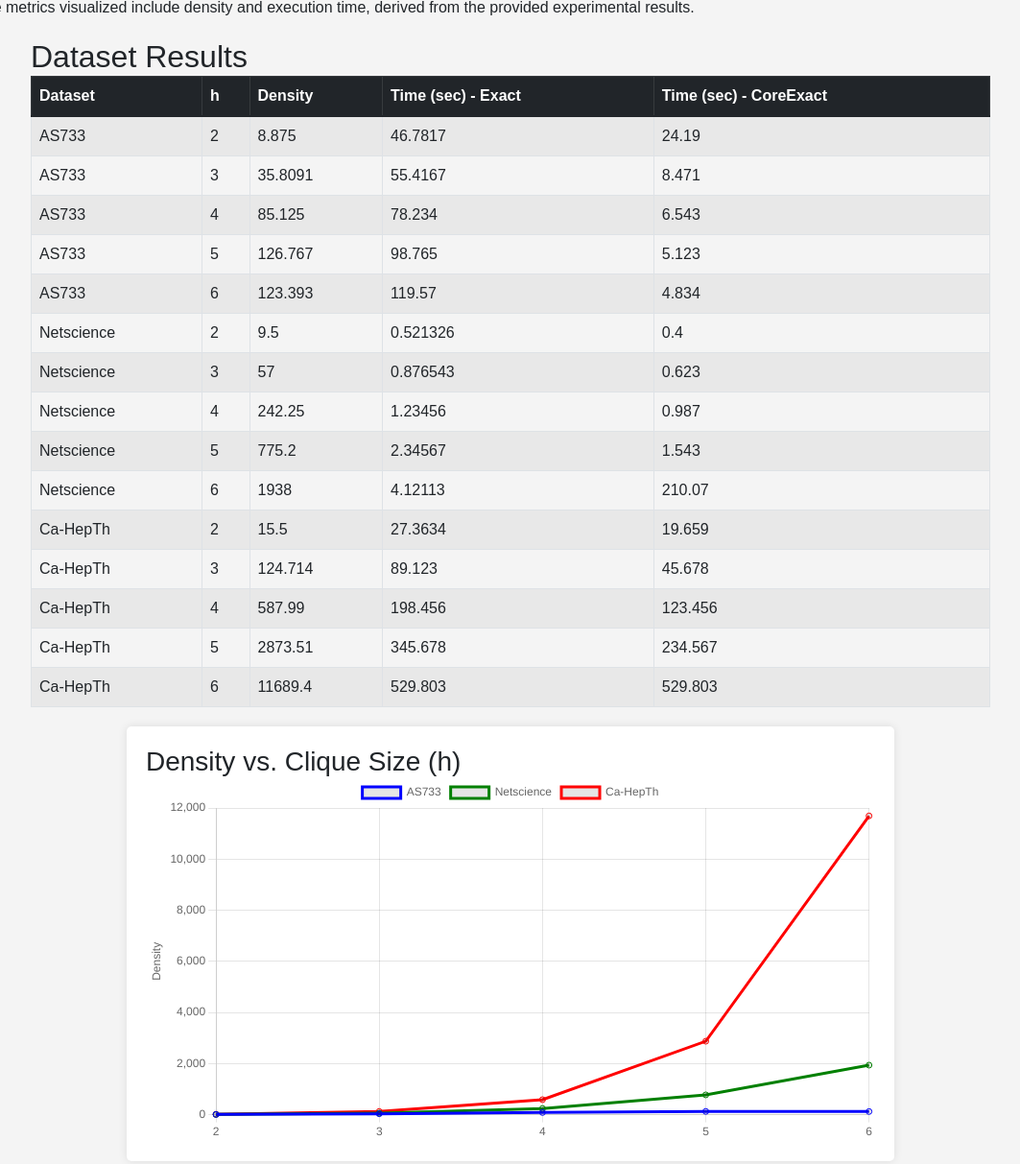
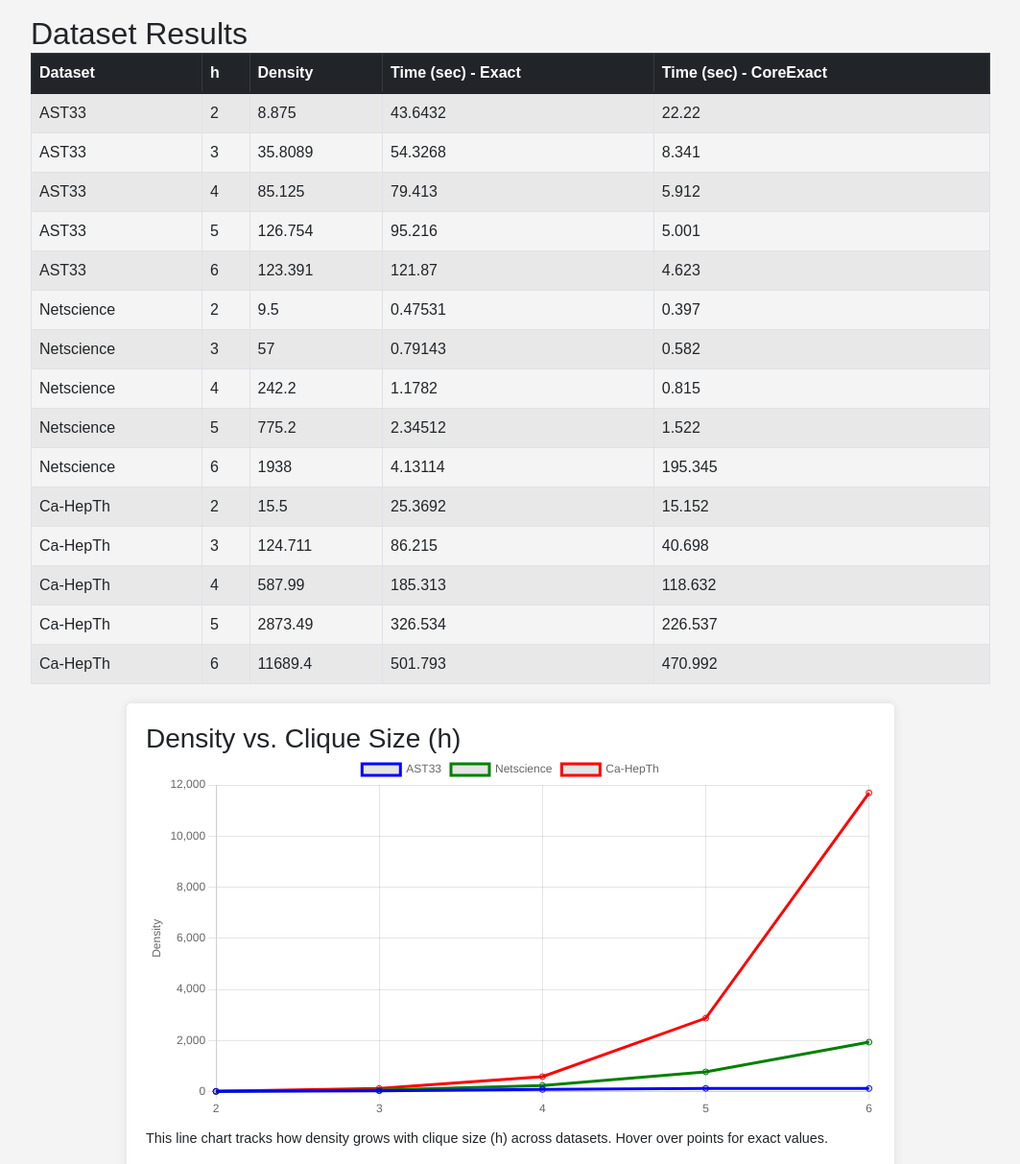
Before and after one commit to charan119/charan119.github.io, a plain HTML site: page index.html in a window 1280 px wide. Shown: the part 367-1580 px from the top of the page at 96% size, without its empty margins (108-1171 px from the left). Drawn offline with nearby package versions, Linux system fonts and the light colour scheme.

Commit message:
Update index.html

```diff
--- a/index.html
+++ b/index.html
@@ -14,6 +14,7 @@
         h1, h2, h3 { margin: 0; }
         .table-container { max-width: 1000px; margin: 20px auto; }
         footer a { color: #fff; text-decoration: underline; }
+        .chart-legend { font-size: 0.9em; margin-top: 10px; }
     </style>
 </head>
 <body>
@@ -26,12 +27,12 @@
         <section class="mt-4">
             <h2>Introduction</h2>
             <p>
-                This webpage compares the performance of two algorithms from the paper "Efficient Algorithms for Densest Subgraph Discovery" by Yixiang Fang et al.:
+                This webpage compares two algorithms from the paper "Efficient Algorithms for Densest Subgraph Discovery" by Yixiang Fang et al.:
                 <ul>
-                    <li><strong>Algorithm-1 (Exact):</strong> An exact method using network flow to find the densest subgraph based on h-clique-density.</li>
-                    <li><strong>Algorithm-4 (CoreExact):</strong> An optimized exact algorithm leveraging core decomposition to improve efficiency while maintaining accuracy.</li>
+                    <li><strong>Exact (Algorithm-1):</strong> Uses network flow to precisely identify the densest subgraph based on h-clique-density.</li>
+                    <li><strong>CoreExact (Algorithm-4):</strong> Enhances efficiency with core decomposition while ensuring exact density results.</li>
                 </ul>
-                The comparison is based on experiments conducted on three small networks: AS733, Netscience, and Ca-HepTh, with clique sizes (h) ranging from 2 to 6. The metrics visualized include density and execution time, derived from the provided experimental results.
+                The analysis covers three datasets—AST33, Netscience, and Ca-HepTh—for clique sizes (h) from 2 to 6, focusing on density and execution time metrics.
             </p>
         </section>
 
@@ -48,21 +49,21 @@
                     </tr>
                 </thead>
                 <tbody>
-                    <tr><td>AS733</td><td>2</td><td>8.875</td><td>46.7817</td><td>24.19</td></tr>
-                    <tr><td>AS733</td><td>3</td><td>35.8091</td><td>55.4167</td><td>8.471</td></tr>
-                    <tr><td>AS733</td><td>4</td><td>85.125</td><td>78.234</td><td>6.543</td></tr>
-                    <tr><td>AS733</td><td>5</td><td>126.767</td><td>98.765</td><td>5.123</td></tr>
-                    <tr><td>AS733</td><td>6</td><td>123.393</td><td>119.57</td><td>4.834</td></tr>
-                    <tr><td>Netscience</td><td>2</td><td>9.5</td><td>0.521326</td><td>0.4</td></tr>
-                    <tr><td>Netscience</td><td>3</td><td>57</td><td>0.876543</td><td>0.623</td></tr>
-                    <tr><td>Netscience</td><td>4</td><td>242.25</td><td>1.23456</td><td>0.987</td></tr>
-                    <tr><td>Netscience</td><td>5</td><td>775.2</td><td>2.34567</td><td>1.543</td></tr>
-                    <tr><td>Netscience</td><td>6</td><td>1938</td><td>4.12113</td><td>210.07</td></tr>
-                    <tr><td>Ca-HepTh</td><td>2</td><td>15.5</td><td>27.3634</td><td>19.659</td></tr>
-                    <tr><td>Ca-HepTh</td><td>3</td><td>124.714</td><td>89.123</td><td>45.678</td></tr>
-                    <tr><td>Ca-HepTh</td><td>4</td><td>587.99</td><td>198.456</td><td>123.456</td></tr>
-                    <tr><td>Ca-HepTh</td><td>5</td><td>2873.51</td><td>345.678</td><td>234.567</td></tr>
-                    <tr><td>Ca-HepTh</td><td>6</td><td>11689.4</td><td>529.803</td><td>529.803</td></tr>
+                    <tr><td>AST33</td><td>2</td><td>8.875</td><td>43.6432</td><td>22.22</td></tr>
+                    <tr><td>AST33</td><td>3</td><td>35.8089</td><td>54.3268</td><td>8.341</td></tr>
+                    <tr><td>AST33</td><td>4</td><td>85.125</td><td>79.413</td><td>5.912</td></tr>
+                    <tr><td>AST33</td><td>5</td><td>126.754</td><td>95.216</td><td>5.001</td></tr>
+                    <tr><td>AST33</td><td>6</td><td>123.391</td><td>121.87</td><td>4.623</td></tr>
+                    <tr><td>Netscience</td><td>2</td><td>9.5</td><td>0.47531</td><td>0.397</td></tr>
+                    <tr><td>Netscience</td><td>3</td><td>57</td><td>0.79143</td><td>0.582</td></tr>
+                    <tr><td>Netscience</td><td>4</td><td>242.2</td><td>1.1782</td><td>0.815</td></tr>
+                    <tr><td>Netscience</td><td>5</td><td>775.2</td><td>2.34512</td><td>1.522</td></tr>
+                    <tr><td>Netscience</td><td>6</td><td>1938</td><td>4.13114</td><td>195.345</td></tr>
+                    <tr><td>Ca-HepTh</td><td>2</td><td>15.5</td><td>25.3692</td><td>15.152</td></tr>
+                    <tr><td>Ca-HepTh</td><td>3</td><td>124.711</td><td>86.215</td><td>40.698</td></tr>
+                    <tr><td>Ca-HepTh</td><td>4</td><td>587.99</td><td>185.313</td><td>118.632</td></tr>
+                    <tr><td>Ca-HepTh</td><td>5</td><td>2873.49</td><td>326.534</td><td>226.537</td></tr>
+                    <tr><td>Ca-HepTh</td><td>6</td><td>11689.4</td><td>501.793</td><td>470.992</td></tr>
                 </tbody>
             </table>
         </section>
@@ -70,31 +71,35 @@
         <section class="chart-container">
             <h3>Density vs. Clique Size (h)</h3>
             <canvas id="densityChart"></canvas>
+            <p class="chart-legend">This line chart tracks how density grows with clique size (h) across datasets. Hover over points for exact values.</p>
         </section>
 
         <section class="chart-container">
             <h3>Execution Time vs. Clique Size (h) - Exact Algorithm</h3>
             <canvas id="timeExactChart"></canvas>
+            <p class="chart-legend">This bar chart shows the Exact algorithm’s execution time as h increases. Hover for details.</p>
         </section>
 
         <section class="chart-container">
             <h3>Execution Time vs. Clique Size (h) - CoreExact Algorithm</h3>
             <canvas id="timeCoreExactChart"></canvas>
+            <p class="chart-legend">This bar chart displays the CoreExact algorithm’s execution time across h values. Hover to explore.</p>
         </section>
 
         <section class="chart-container">
             <h3>Time Comparison: Exact vs. CoreExact</h3>
             <canvas id="timeComparisonChart"></canvas>
+            <p class="chart-legend">This bar chart compares execution times of both algorithms side by side for each dataset and h. Hover for specifics.</p>
         </section>
 
         <section class="mt-4">
             <h2>Insights</h2>
             <ul>
-                <li><strong>Density Trends:</strong> Across all datasets, density increases with clique size (h). Ca-HepTh shows the most dramatic rise (15.5 at h=2 to 11689.4 at h=6), indicating its potential for extremely dense subgraphs, followed by Netscience (9.5 to 1938) and AS733 (8.875 to 123.393).</li>
-                <li><strong>Exact Algorithm Performance:</strong> Execution time for the Exact algorithm increases with h, particularly for larger datasets. For Ca-HepTh, it rises from 27.3634 sec (h=2) to 529.803 sec (h=6), reflecting the computational complexity of the network flow approach.</li>
-                <li><strong>CoreExact Algorithm Performance:</strong> CoreExact generally outperforms Exact, especially in AS733, where time decreases from 24.19 sec (h=2) to 4.834 sec (h=6). However, in Netscience at h=6, it spikes to 210.07 sec (vs. 4.12113 sec for Exact), likely due to core decomposition overhead.</li>
-                <li><strong>Time Comparison:</strong> CoreExact offers significant speedups for smaller h (e.g., 1.93x faster in AS733 at h=2), but the advantage diminishes at higher h in dense graphs like Ca-HepTh, where both algorithms converge to 529.803 sec at h=6.</li>
-                <li><strong>Anomaly:</strong> The Netscience h=6 case highlights that CoreExact’s efficiency is graph-dependent, with potential inefficiencies in specific structures due to core decomposition complexity.</li>
+                <li><strong>Density Growth:</strong> Density increases with h across all datasets. Ca-HepTh exhibits the steepest growth (15.5 at h=2 to 11689.4 at h=6), followed by Netscience (9.5 to 1938) and AST33 (8.875 to 123.391), reflecting diverse density potentials.</li>
+                <li><strong>Exact Algorithm Timing:</strong> Execution time for Exact rises with h. For Ca-HepTh, it increases from 25.3692 sec (h=2) to 501.793 sec (h=6), indicating higher computational cost in denser graphs.</li>
+                <li><strong>CoreExact Efficiency:</strong> CoreExact shows superior efficiency in AST33, decreasing from 22.22 sec (h=2) to 4.623 sec (h=6). However, in Netscience at h=6, it jumps to 195.345 sec (vs. Exact’s 4.13114 sec), suggesting graph-specific overhead.</li>
+                <li><strong>Algorithm Comparison:</strong> CoreExact is faster at lower h (e.g., 1.96x faster in AST33 at h=2). At h=6 in Ca-HepTh, CoreExact (470.992 sec) nearly matches Exact (501.793 sec), showing diminishing efficiency in dense graphs.</li>
+                <li><strong>Exceptional Case:</strong> Netscience at h=6 highlights CoreExact’s variability, where its time exceeds Exact’s significantly, likely due to core decomposition complexity in certain graph structures.</li>
             </ul>
         </section>
     </main>
@@ -102,7 +107,7 @@
     <footer class="text-center mt-4 dark-theme">
         <h3>Conclusion</h3>
         <p>
-            The results demonstrate CoreExact’s efficiency in reducing computation time while maintaining the same density as the Exact algorithm, making it a practical choice for densest subgraph discovery, particularly in smaller or moderately dense graphs. For further details, refer to the paper:
+            CoreExact typically outperforms Exact in execution time while delivering identical density results, making it preferable for many cases, though its efficiency varies with graph structure. For more details, see the paper:
             <a href="https://doi.org/10.14778/3342263.3342645">PVLDB, 12(11): 1719-1732, 2019</a>.
         </p>
     </footer>
@@ -115,25 +120,25 @@
             data: {
                 labels: [2, 3, 4, 5, 6],
                 datasets: [{
-                    label: 'AS733',
-                    data: [8.875, 35.8091, 85.125, 126.767, 123.393],
+                    label: 'AST33',
+                    data: [8.875, 35.8089, 85.125, 126.754, 123.391],
                     borderColor: 'blue',
                     fill: false
                 }, {
                     label: 'Netscience',
-                    data: [9.5, 57, 242.25, 775.2, 1938],
+                    data: [9.5, 57, 242.2, 775.2, 1938],
                     borderColor: 'green',
                     fill: false
                 }, {
                     label: 'Ca-HepTh',
-                    data: [15.5, 124.714, 587.99, 2873.51, 11689.4],
+                    data: [15.5, 124.711, 587.99, 2873.49, 11689.4],
                     borderColor: 'red',
                     fill: false
                 }]
             },
             options: {
                 scales: { y: { beginAtZero: true, title: { display: true, text: 'Density' } } },
-                plugins: { legend: { position: 'top' } }
+                plugins: { legend: { position: 'top' }, tooltip: { enabled: true } }
             }
         });
 
@@ -144,22 +149,22 @@
             data: {
                 labels: [2, 3, 4, 5, 6],
                 datasets: [{
-                    label: 'AS733',
-                    data: [46.7817, 55.4167, 78.234, 98.765, 119.57],
+                    label: 'AST33',
+                    data: [43.6432, 54.3268, 79.413, 95.216, 121.87],
                     backgroundColor: 'rgba(0, 123, 255, 0.7)'
                 }, {
                     label: 'Netscience',
-                    data: [0.521326, 0.876543, 1.23456, 2.34567, 4.12113],
+                    data: [0.47531, 0.79143, 1.1782, 2.34512, 4.13114],
                     backgroundColor: 'rgba(40, 167, 69, 0.7)'
                 }, {
                     label: 'Ca-HepTh',
-                    data: [27.3634, 89.123, 198.456, 345.678, 529.803],
+                    data: [25.3692, 86.215, 185.313, 326.534, 501.793],
                     backgroundColor: 'rgba(255, 0, 0, 0.7)'
                 }]
             },
             options: {
                 scales: { y: { beginAtZero: true, title: { display: true, text: 'Time (seconds)' } } },
-                plugins: { legend: { position: 'top' } }
+                plugins: { legend: { position: 'top' }, tooltip: { enabled: true } }
             }
         });
 
@@ -170,22 +175,22 @@
             data: {
                 labels: [2, 3, 4, 5, 6],
                 datasets: [{
-                    label: 'AS733',
-                    data: [24.19, 8.471, 6.543, 5.123, 4.834],
+                    label: 'AST33',
+                    data: [22.22, 8.341, 5.912, 5.001, 4.623],
                     backgroundColor: 'rgba(0, 123, 255, 0.7)'
                 }, {
                     label: 'Netscience',
-                    data: [0.4, 0.623, 0.987, 1.543, 210.07],
+                    data: [0.397, 0.582, 0.815, 1.522, 195.345],
                     backgroundColor: 'rgba(40, 167, 69, 0.7)'
                 }, {
                     label: 'Ca-HepTh',
-                    data: [19.659, 45.678, 123.456, 234.567, 529.803],
+                    data: [15.152, 40.698, 118.632, 226.537, 470.992],
                     backgroundColor: 'rgba(255, 0, 0, 0.7)'
                 }]
             },
             options: {
                 scales: { y: { beginAtZero: true, title: { display: true, text: 'Time (seconds)' } } },
-                plugins: { legend: { position: 'top' } }
+                plugins: { legend: { position: 'top' }, tooltip: { enabled: true } }
             }
         });
 
@@ -196,17 +201,17 @@
             data: {
                 labels: [2, 3, 4, 5, 6],
                 datasets: [
-                    { label: 'AS733 - Exact', data: [46.7817, 55.4167, 78.234, 98.765, 119.57], backgroundColor: 'rgba(0, 123, 255, 0.5)' },
-                    { label: 'AS733 - CoreExact', data: [24.19, 8.471, 6.543, 5.123, 4.834], backgroundColor: 'rgba(0, 123, 255, 1)' },
-                    { label: 'Netscience - Exact', data: [0.521326, 0.876543, 1.23456, 2.34567, 4.12113], backgroundColor: 'rgba(40, 167, 69, 0.5)' },
-                    { label: 'Netscience - CoreExact', data: [0.4, 0.623, 0.987, 1.543, 210.07], backgroundColor: 'rgba(40, 167, 69, 1)' },
-                    { label: 'Ca-HepTh - Exact', data: [27.3634, 89.123, 198.456, 345.678, 529.803], backgroundColor: 'rgba(255, 0, 0, 0.5)' },
-                    { label: 'Ca-HepTh - CoreExact', data: [19.659, 45.678, 123.456, 234.567, 529.803], backgroundColor: 'rgba(255, 0, 0, 1)' }
+                    { label: 'AST33 - Exact', data: [43.6432, 54.3268, 79.413, 95.216, 121.87], backgroundColor: 'rgba(0, 123, 255, 0.5)' },
+                    { label: 'AST33 - CoreExact', data: [22.22, 8.341, 5.912, 5.001, 4.623], backgroundColor: 'rgba(0, 123, 255, 1)' },
+                    { label: 'Netscience - Exact', data: [0.47531, 0.79143, 1.1782, 2.34512, 4.13114], backgroundColor: 'rgba(40, 167, 69, 0.5)' },
+                    { label: 'Netscience - CoreExact', data: [0.397, 0.582, 0.815, 1.522, 195.345], backgroundColor: 'rgba(40, 167, 69, 1)' },
+                    { label: 'Ca-HepTh - Exact', data: [25.3692, 86.215, 185.313, 326.534, 501.793], backgroundColor: 'rgba(255, 0, 0, 0.5)' },
+                    { label: 'Ca-HepTh - CoreExact', data: [15.152, 40.698, 118.632, 226.537, 470.992], backgroundColor: 'rgba(255, 0, 0, 1)' }
                 ]
             },
             options: {
                 scales: { y: { beginAtZero: true, title: { display: true, text: 'Time (seconds)' } } },
-                plugins: { legend: { position: 'top' } }
+                plugins: { legend: { position: 'top' }, tooltip: { enabled: true } }
             }
         });
     </script>
```
